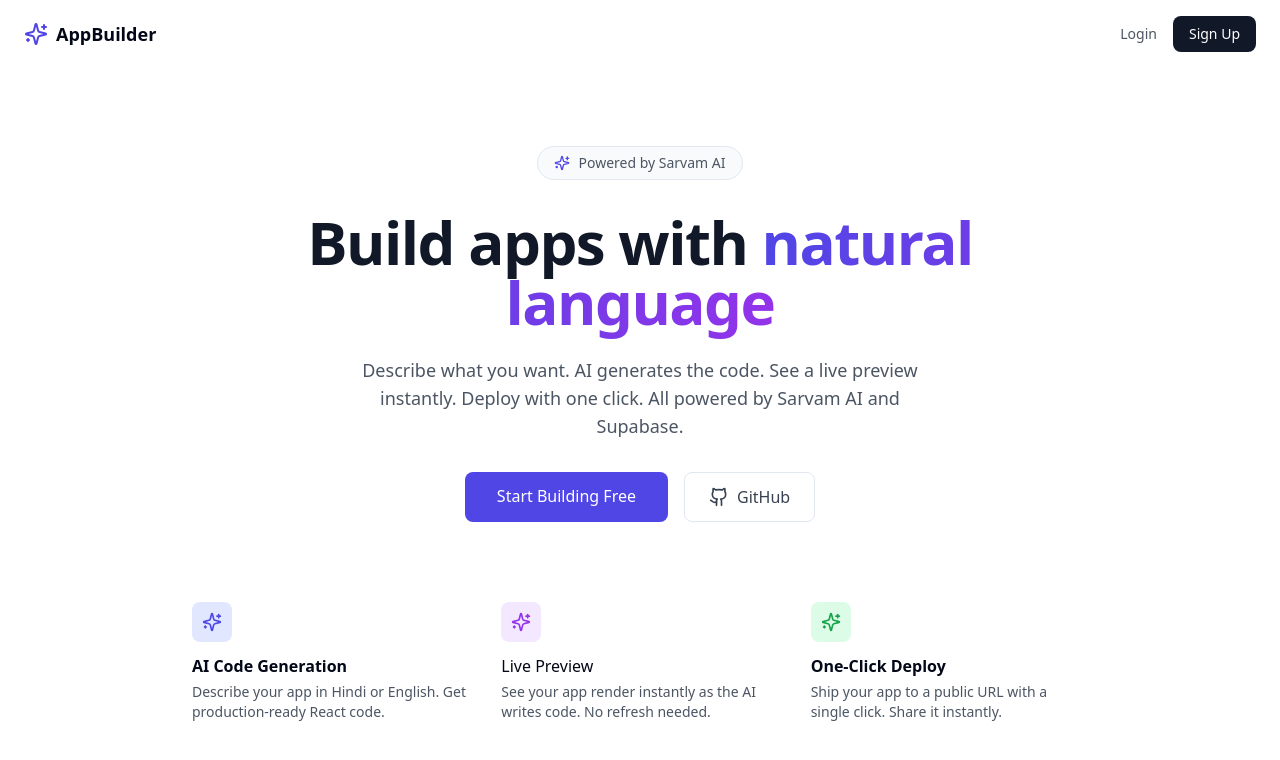
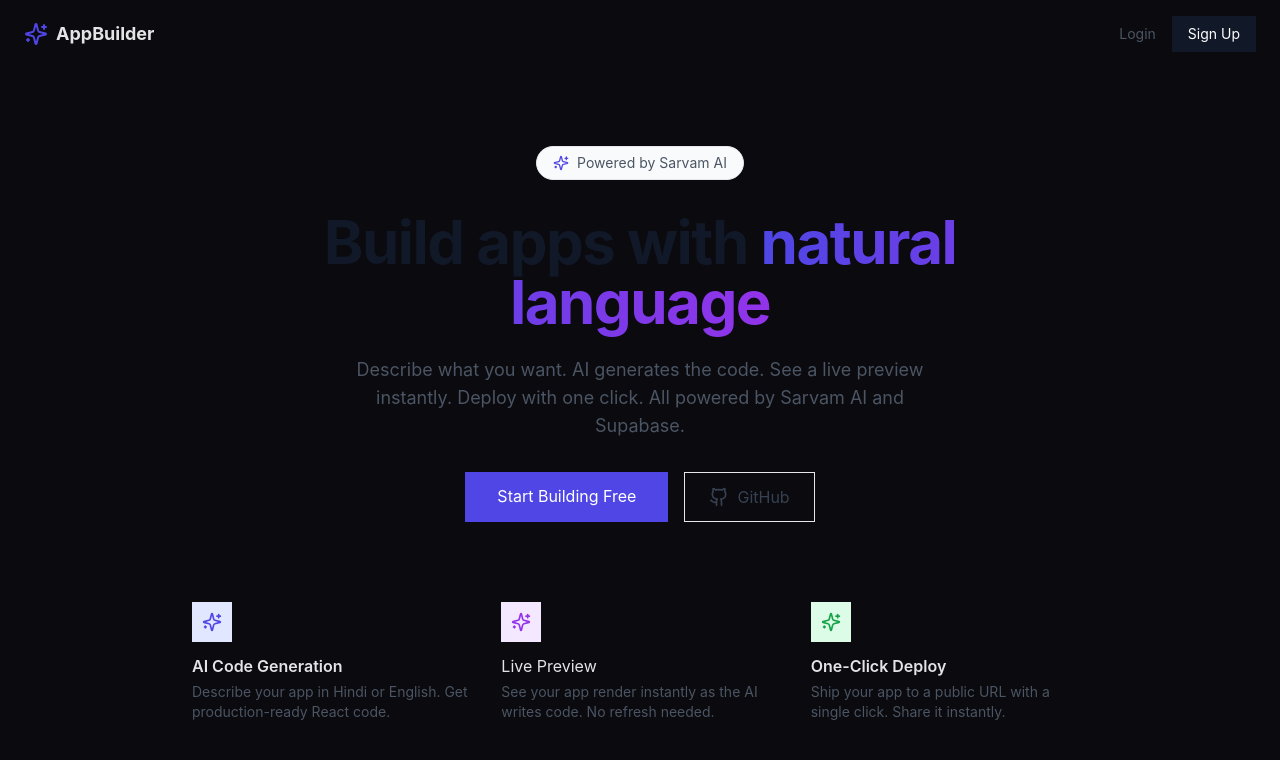
Before and after one commit to RahulGuptGT/ai-app-builder, a Next.js app: page / in a window 1280 px wide. Shown: the top 760 px of the page. Built offline with nearby package versions, Linux system fonts and the light colour scheme.

Commit message:
Redesign globals.css with premium dark theme

```diff
--- a/app/globals.css
+++ b/app/globals.css
@@ -2,60 +2,37 @@
 @tailwind components;
 @tailwind utilities;
 
-@layer base {
-  :root {
-    --background: 0 0% 100%;
-    --foreground: 222.2 84% 4.9%;
-    --card: 0 0% 100%;
-    --card-foreground: 222.2 84% 4.9%;
-    --primary: 222.2 47.4% 11.2%;
-    --primary-foreground: 210 40% 98%;
-    --secondary: 210 40% 96.1%;
-    --secondary-foreground: 222.2 47.4% 11.2%;
-    --muted: 210 40% 96.1%;
-    --muted-foreground: 215.4 16.3% 46.9%;
-    --accent: 210 40% 96.1%;
-    --accent-foreground: 222.2 47.4% 11.2%;
-    --destructive: 0 84.2% 60.2%;
-    --destructive-foreground: 210 40% 98%;
-    --border: 214.3 31.8% 91.4%;
-    --input: 214.3 31.8% 91.4%;
-    --ring: 222.2 84% 4.9%;
-    --radius: 0.5rem;
-  }
-
-  .dark {
-    --background: 222.2 84% 4.9%;
-    --foreground: 210 40% 98%;
-    --card: 222.2 84% 4.9%;
-    --card-foreground: 210 40% 98%;
-    --primary: 210 40% 98%;
-    --primary-foreground: 222.2 47.4% 11.2%;
-    --secondary: 217.2 32.6% 17.5%;
-    --secondary-foreground: 210 40% 98%;
-    --muted: 217.2 32.6% 17.5%;
-    --muted-foreground: 215 20.2% 65.1%;
-    --accent: 217.2 32.6% 17.5%;
-    --accent-foreground: 210 40% 98%;
-    --destructive: 0 62.8% 30.6%;
-    --destructive-foreground: 210 40% 98%;
-    --border: 217.2 32.6% 17.5%;
-    --input: 217.2 32.6% 17.5%;
-    --ring: 212.7 26.8% 83.9%;
-  }
+:root {
+  --bg-primary: #0a0a0f;
+  --bg-secondary: #12121a;
+  --bg-tertiary: #1a1a25;
+  --border-primary: #2a2a3a;
+  --text-primary: #e4e4e7;
+  --text-secondary: #a1a1aa;
+  --text-tertiary: #71717a;
+  --accent: #6366f1;
+  --accent-hover: #818cf8;
+  --accent-glow: rgba(99, 102, 241, 0.15);
+  --success: #10b981;
+  --danger: #ef4444;
+  --warning: #f59e0b;
 }
 
-@layer base {
-  * {
-    @apply border-border;
-  }
-  body {
-    @apply bg-background text-foreground;
-    font-feature-settings: "rlig" 1, "calt" 1;
-  }
+* {
+  box-sizing: border-box;
 }
 
-/* Custom scrollbar */
+html,
+body {
+  background: var(--bg-primary);
+  color: var(--text-primary);
+  font-family: -apple-system, BlinkMacSystemFont, "Segoe UI", Roboto, Oxygen,
+    Ubuntu, Cantarell, "Open Sans", "Helvetica Neue", sans-serif;
+  -webkit-font-smoothing: antialiased;
+  -moz-osx-font-smoothing: grayscale;
+}
+
+/* Custom Scrollbar */
 ::-webkit-scrollbar {
   width: 6px;
   height: 6px;
@@ -64,9 +41,100 @@
   background: transparent;
 }
 ::-webkit-scrollbar-thumb {
-  background: hsl(var(--muted-foreground) / 0.3);
+  background: var(--border-primary);
   border-radius: 3px;
 }
 ::-webkit-scrollbar-thumb:hover {
-  background: hsl(var(--muted-foreground) / 0.5);
+  background: var(--text-tertiary);
 }
+
+/* Glass morphism */
+.glass {
+  background: rgba(18, 18, 26, 0.7);
+  backdrop-filter: blur(12px);
+  -webkit-backdrop-filter: blur(12px);
+  border: 1px solid rgba(255, 255, 255, 0.06);
+}
+
+/* Gradient text */
+.gradient-text {
+  background: linear-gradient(135deg, #818cf8 0%, #c084fc 50%, #f472b6 100%);
+  -webkit-background-clip: text;
+  -webkit-text-fill-color: transparent;
+  background-clip: text;
+}
+
+/* Glow effect */
+.glow {
+  box-shadow: 0 0 20px var(--accent-glow);
+}
+
+/* Animated gradient border */
+.gradient-border {
+  position: relative;
+  background: var(--bg-secondary);
+  border-radius: 12px;
+}
+.gradient-border::before {
+  content: "";
+  position: absolute;
+  inset: 0;
+  padding: 1px;
+  border-radius: inherit;
+  background: linear-gradient(135deg, rgba(99, 102, 241, 0.5), rgba(168, 85, 247, 0.3), transparent);
+  -webkit-mask: linear-gradient(#fff 0 0) content-box, linear-gradient(#fff 0 0);
+  -webkit-mask-composite: xor;
+  mask-composite: exclude;
+  pointer-events: none;
+}
+
+/* Shimmer animation */
+@keyframes shimmer {
+  0% { background-position: -1000px 0; }
+  100% { background-position: 1000px 0; }
+}
+.shimmer {
+  background: linear-gradient(90deg, transparent, rgba(255,255,255,0.04), transparent);
+  background-size: 1000px 100%;
+  animation: shimmer 2s infinite;
+}
+
+/* Slide in animation */
+@keyframes slideIn {
+  from { transform: translateY(10px); opacity: 0; }
+  to { transform: translateY(0); opacity: 1; }
+}
+.slide-in {
+  animation: slideIn 0.3s ease-out;
+}
+
+/* Pulse glow */
+@keyframes pulseGlow {
+  0%, 100% { box-shadow: 0 0 5px var(--accent-glow); }
+  50% { box-shadow: 0 0 20px var(--accent-glow), 0 0 40px var(--accent-glow); }
+}
+.pulse-glow {
+  animation: pulseGlow 2s ease-in-out infinite;
+}
+
+/* Grid pattern background */
+.grid-bg {
+  background-image:
+    linear-gradient(rgba(99, 102, 241, 0.03) 1px, transparent 1px),
+    linear-gradient(90deg, rgba(99, 102, 241, 0.03) 1px, transparent 1px);
+  background-size: 40px 40px;
+}
+
+/* Spotlight effect */
+.spotlight::before {
+  content: "";
+  position: absolute;
+  top: -50%;
+  left: 50%;
+  transform: translateX(-50%);
+  width: 600px;
+  height: 400px;
+  background: radial-gradient(ellipse at center, rgba(99, 102, 241, 0.08) 0%, transparent 70%);
+  pointer-events: none;
+  z-index: 0;
+}
```
